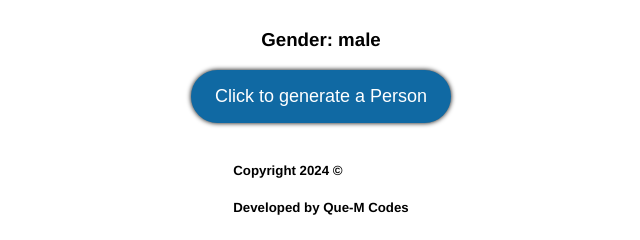
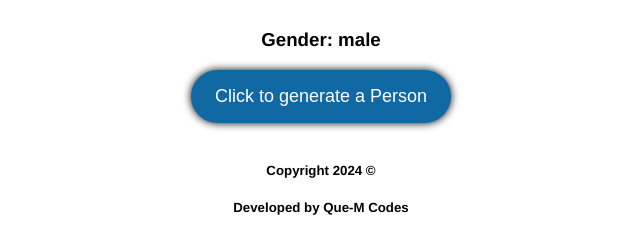
Before and after one commit to QueMnqika/Vue-user-generator, a plain HTML site: page index.html in a window 1280 px wide. In both pictures the pointer is over the button "Click to generate a Person". Shown: the part 543-783 px from the top of the page, 319-959 px from the left. Drawn offline with nearby package versions, Linux system fonts and the light colour scheme.

Commit message:
Update style.css

```diff
--- a/style.css
+++ b/style.css
@@ -46,5 +46,9 @@ button{
 }
 
 button:hover{
-    box-shadow: 0 0 5px #030303;
+    box-shadow: 0 0 9px #030303;
 }
+
+h5{
+  text-align: center;
+}
```
